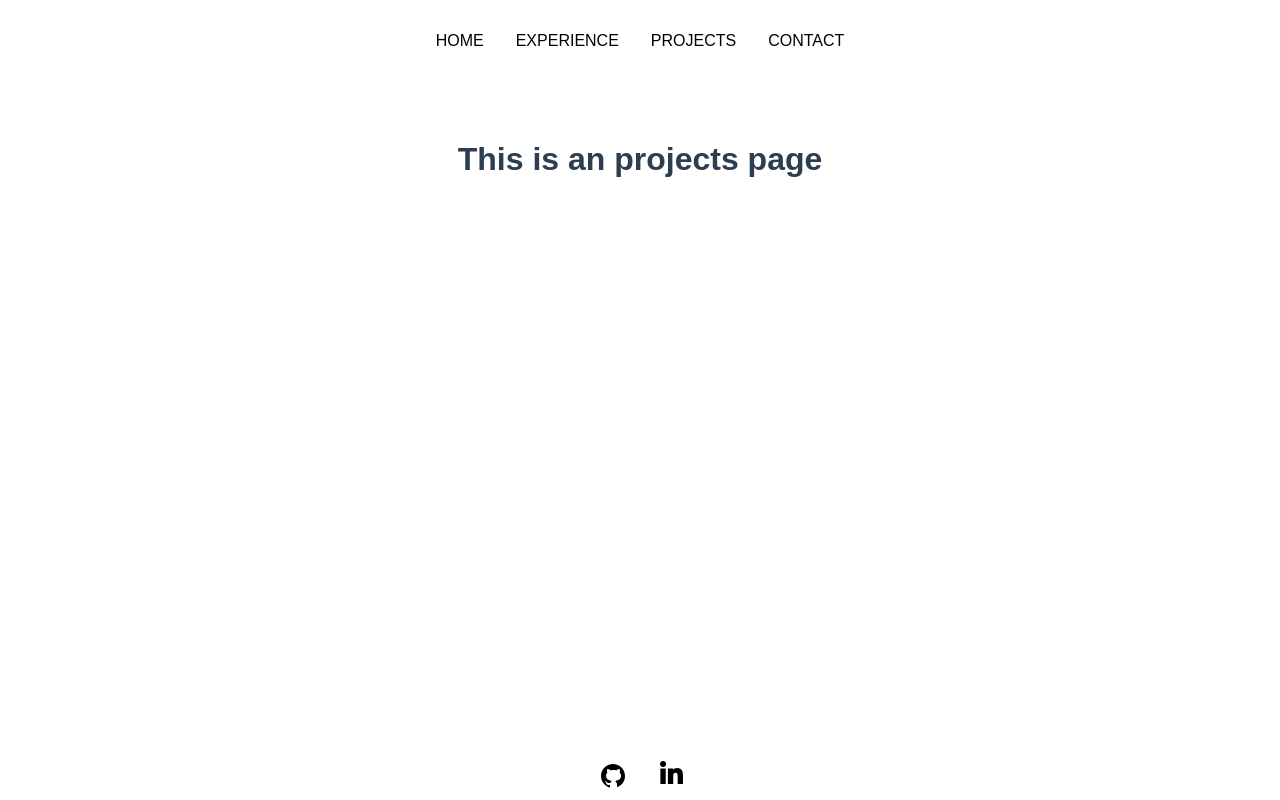
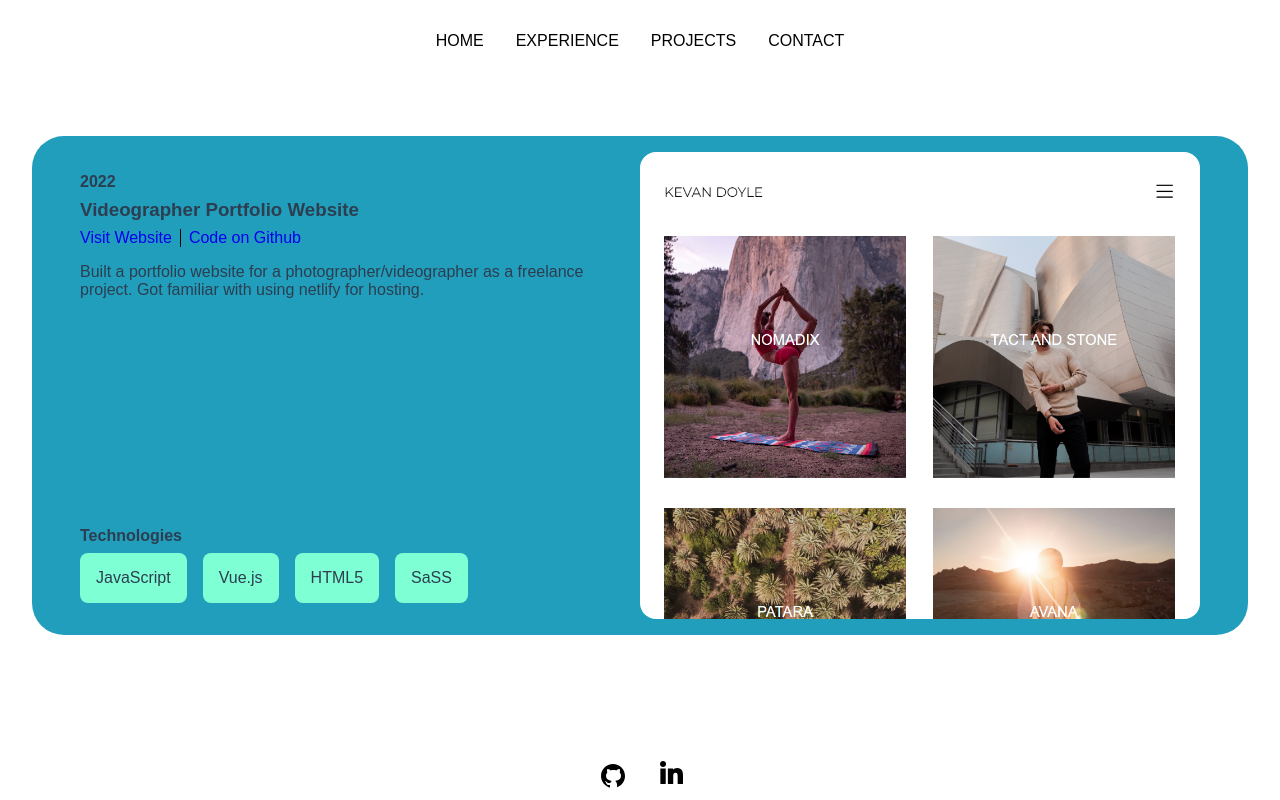
Before and after one commit to Estridha/MyPortfolioWebsite, a Vue app in the folder website/: page /projects in a window 1280 px wide. Built offline with nearby package versions, Linux system fonts and the light colour scheme.

Commit message:
added project section

```diff
--- a/website/src/components/BaseButton.vue
+++ b/website/src/components/BaseButton.vue
@@ -22,11 +22,15 @@ button {
   text-align: center;
   text-decoration: none;
   display: inline-block;
-  font-size: 16px;
 
   &:hover {
     cursor: pointer;
     opacity: 80%;
   }
+
+  &.tertiary {
+    background-color: rgba(255, 255, 255, 0);
+    border: 2px solid black;
+  }
 }
 </style>
--- /dev/null
+++ b/website/src/components/BaseProjectBlock.vue
@@ -0,0 +1,127 @@
+<template>
+  <div class="wrapper">
+    <div class="desc-container">
+      <div class="project-container">
+        <h4>{{ date }}</h4>
+        <h3>{{ title }}</h3>
+        <div class="link-container">
+          <a v-for="link in links" :key="link.index" :href="link.href">{{
+            link.name
+          }}</a>
+        </div>
+        <p>{{ description }}</p>
+      </div>
+      <div class="technologies-container">
+        <h4>Technologies</h4>
+        <div class="technology-block-container">
+          <p
+            class="technology-block"
+            v-for="technology in technologies"
+            :key="technology.index"
+          >
+            {{ technology }}
+          </p>
+        </div>
+      </div>
+    </div>
+    <img :src="require(`@/assets/images/projects/${filename}`)" alt="" />
+  </div>
+</template>
+
+<script>
+export default {
+  name: "BaseProjectBlock",
+  props: {
+    date: String,
+    title: String,
+    description: String,
+    links: Array,
+    technologies: Array,
+    filename: String,
+  },
+};
+</script>
+
+<style scoped lang="scss">
+.wrapper {
+  background-color: #219ebc;
+  border-radius: 2rem;
+  display: flex;
+  text-align: left;
+  margin: 1rem 2rem;
+  padding: 1rem 3rem;
+
+  @media only screen and (max-width: 740px) {
+    padding: 1rem;
+    flex-direction: column-reverse;
+  }
+
+  .desc-container {
+    flex: 1;
+    max-width: 100%;
+    display: flex;
+    flex-direction: column;
+    justify-content: space-between;
+
+    .project-container {
+      .link-container {
+        display: inline-flex;
+        align-items: center;
+        margin-top: 0.5rem;
+
+        & > a {
+          padding-right: 0.5rem;
+          &:not(:first-child) {
+            padding-left: 0.5rem;
+            border-left: solid black 1px;
+          }
+        }
+
+        .divider {
+          margin: 0 0.5rem;
+        }
+      }
+    }
+
+    h3 {
+      margin: 0;
+    }
+
+    h4 {
+      margin-bottom: 0.5rem;
+    }
+    .technology-block-container {
+      display: flex;
+      flex-wrap: wrap;
+
+      @media only screen and (max-width: 740px) {
+        justify-content: space-between;
+      }
+      .technology-block {
+        padding: 1rem;
+        border-radius: 8px;
+        margin: 0 1rem 1rem 0;
+        background-color: aquamarine;
+        @media only screen and (max-width: 740px) {
+          margin: 0 0 1rem 0;
+          width: 47%;
+          text-align: center;
+        }
+      }
+    }
+  }
+
+  img {
+    border-radius: 1rem;
+    align-self: center;
+    width: 50%;
+    flex: 1;
+    margin-left: 1rem;
+
+    @media only screen and (max-width: 740px) {
+      width: 100%;
+      margin-right: 1rem;
+    }
+  }
+}
+</style>
--- a/website/src/views/ProjectsView.vue
+++ b/website/src/views/ProjectsView.vue
@@ -1,13 +1,25 @@
 <template>
-    <div class="projects">
-      <h1>This is an projects page</h1>
-    </div>
+  <div class="wrapper">
+    <BaseProjectBlock
+      customer="Kevan Doyle"
+      title="Videographer Portfolio Website"
+      date="2022"
+      filename="kevan-doyle.png"
+      description="Built a portfolio website for a photographer/videographer as a freelance project. Got familiar with using netlify for hosting."
+      :technologies="['JavaScript', 'Vue.js', 'HTML5', 'SaSS']"
+      :links="[
+        { name: 'Visit Website', href: 'http://kevandoyle.netlify.app' },
+        { name: 'Code on Github', href: 'https://github.com/Estridha/kevan-doyle' },
+      ]"
+    />
+  </div>
 </template>
 
-  <script>
-  // @ is an alias to /src
+<script>
+import BaseProjectBlock from "@/components/BaseProjectBlock.vue";
 
-  export default {
-    name: 'ProjectsView',
-  }
-  </script>
+export default {
+  name: "ProjectsView",
+  components: { BaseProjectBlock },
+};
+</script>
```
Also changed, not shown: website/src/assets/images/projects/kevan-doyle.png (added).
